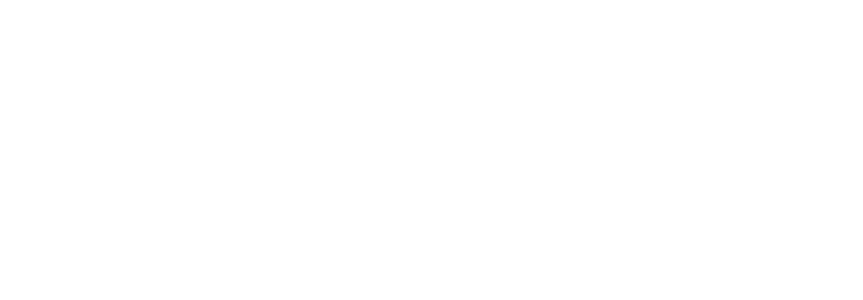
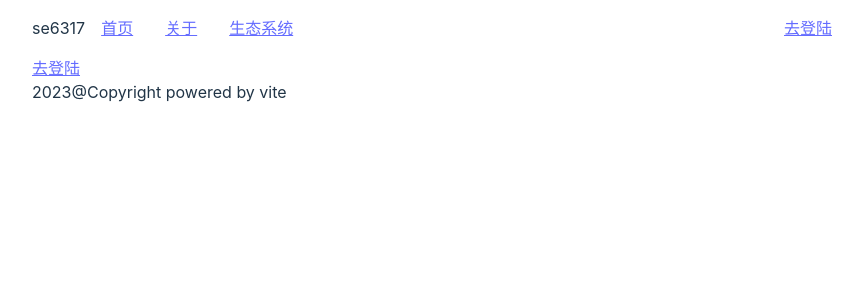
Before and after one commit to cherrieszzz/se6317, a React (Vite) app in the folder client/: page /me in a window 1280 px wide. Before the commit this address had no page. Shown: the top 300 px of the page, without its empty margins (208-1071 px from the left). Built offline with nearby package versions, Linux system fonts and the light colour scheme.

Commit message:
完成登录和登出

```diff
--- a/client/src/App.jsx
+++ b/client/src/App.jsx
@@ -1,16 +1,22 @@
-import { useState } from 'react'
-import reactLogo from './assets/react.svg'
-import viteLogo from '/vite.svg'
 import { BrowserRouter, Routes, Route } from 'react-router-dom'
-import Blogs from './components/pages/Blogs'
+import BlogsPage from './components/pages/BlogsPage';
+import BlogDetail from './components/pages/BlogDetail';
+import LoginPage from './components/pages/LoginPage';
+import AuthContextProvider from './contexts/authContextProvider';
+import ProfilePage from './components/pages/ProfilePage';
 
 function App() {
 
   return (
     <BrowserRouter>
-      <Routes>
-        <Route path='/' element={<Blogs/>}/>
-      </Routes>
+      <AuthContextProvider>
+        <Routes>
+          <Route path='/' element={<BlogsPage />} />
+          <Route path='/blogs/:id' element={<BlogDetail />} />
+          <Route path='/login' element={<LoginPage />} />
+          <Route path='/me' element={<ProfilePage />} />
+        </Routes>
+      </AuthContextProvider>
     </BrowserRouter>
   )
 }
--- a/client/src/components/layouts/Layout.jsx
+++ b/client/src/components/layouts/Layout.jsx
@@ -1,21 +1,30 @@
-import React, { Component } from 'react';
+import React, { Component, useContext } from 'react';
 import { Link } from 'react-router-dom';
+import { AuthContext } from '../../contexts/authContextProvider';
 
 const Layout = ({ children }) => {
+    const { loggedInUser } = useContext(AuthContext);
     return (
-        <>
-            <ul>
-                <li><Link to='/'>首页</Link></li>
-                <li><Link to='/'>关于</Link></li>
-                <li><Link to='/'>生态系统</Link></li>
-            </ul>
+        <div className='container'>
+            <header>
+                <ul>
+                    se6317
+                    <li><Link to='/'>首页</Link></li>
+                    <li><Link to='/'>关于</Link></li>
+                    <li><Link to='/'>生态系统</Link></li>
+                </ul>
+                <div>
+                    {loggedInUser ? <>欢迎！<Link to={'/me'}>{loggedInUser.username}</Link> </> : <> <Link to='/login'>去登陆</Link></>}
+                </div>
+            </header>
+
             <div>
                 {children}
             </div>
             <footer>
                 2023@Copyright powered by vite
             </footer>
-        </>
+        </div>
     )
 }
 
--- /dev/null
+++ b/client/src/components/pages/BlogDetail.jsx
@@ -0,0 +1,39 @@
+import React, { Component, useEffect, useState } from 'react';
+import { useParams } from 'react-router-dom';
+import instance from '../../services/axiosInit';
+import Layout from '../layouts/Layout';
+
+const BlogDetail = () => {
+    const { id: blogId } = useParams();
+    const [blog, setBlog] = useState(null);
+    const [user, setUser] = useState(null);
+
+    useEffect(() => {
+        function getData() {
+            instance.get(`/api/posts/${blogId}`)
+                .then((response) => {
+                    setBlog(response.data);
+                })
+                .catch(err => {
+                    console.log(err);
+                })
+        }
+        getData();
+    }, []);
+
+    if (!blog) {
+        return (
+            <Layout>loading...</Layout>
+        )
+    }
+
+    return (
+        <Layout>
+            <h2>{blog.title}</h2>
+            <p>作者ID：{blog.authorId} 类型:{blog.tags}</p>
+            <p> {blog.content}</p>
+        </Layout>
+    )
+}
+
+export default BlogDetail;
--- a/client/src/components/pages/Blogs.jsx
+++ b/client/src/components/pages/BlogsPage.jsx
@@ -3,7 +3,7 @@
 import instance from '../../services/axiosInit';
 import { Link } from 'react-router-dom';
 
-const Blogs = () => {
+const BlogsPage = () => {
     const [blogs, setBlogs] = useState([]);
 
     useEffect(() => {
@@ -22,9 +22,9 @@
 
     if(blogs.length == 0) {
         return (
-            <>
+            <Layout>
                 loading....
-            </>
+            </Layout>
         )
     }
 
@@ -33,7 +33,7 @@
             {
                 blogs.map((blog) => (
                     <div key={blog._id}>
-                        <Link to={''}> {blog.title} </Link>
+                        <Link to={'/blogs/'+ blog._id}> {blog.title} </Link>
                     </div>
                 ))
             }
@@ -41,4 +41,4 @@
     )
 }
 
-export default Blogs
+export default BlogsPage;
--- /dev/null
+++ b/client/src/components/pages/LoginPage.jsx
@@ -0,0 +1,39 @@
+import React, { useState, useEffect, useContext } from 'react';
+import { AuthContext } from '../../contexts/authContextProvider';
+import { Navigate, useNavigate } from 'react-router-dom';
+
+const LoginPage = () => {
+    const navigate = useNavigate();
+    const [username, setUsername] = useState(null);
+    const [password, setPassword] = useState(null);
+    const {login} = useContext(AuthContext);
+
+    function handleSubmit(e) {
+        e.preventDefault()
+        console.log("user: " + username + " password: " + password);
+        login(username, password);
+        navigate('/me');
+    }
+
+    function handleUsername(e) {
+        setUsername(e.target.value);
+        console.log(username);
+    }
+
+    function handlePassword(e) {
+        setPassword(e.target.value);
+        console.log(password);
+    }
+
+    return (
+        <form action="" onSubmit={(e) => handleSubmit(e)} className='container'>
+            <label htmlFor="">用户名</label>
+            <input type="text" name="" id="usernameInput" onChange={(e) => handleUsername(e)}/>
+            <label htmlFor="">密码</label>
+            <input type="password" name="" id="passwordInput" onChange={(e) => handlePassword(e)}/>
+            <button type="submit">登录</button>
+        </form>
+    )
+}
+
+export default LoginPage;
--- /dev/null
+++ b/client/src/components/pages/ProfilePage.jsx
@@ -0,0 +1,18 @@
+import React, { useState, useEffect, useContext } from 'react';
+import { AuthContext } from '../../contexts/authContextProvider';
+import Layout from '../layouts/Layout';
+import { Link } from 'react-router-dom';
+const ProfilePage = () => {
+    const {loggedInUser, logout} = useContext(AuthContext);
+    console.log(loggedInUser);
+
+
+    return (
+        <Layout>
+            {/* <p>{loggedInUser.username}</p> */}
+            {loggedInUser ? <>欢迎！{loggedInUser.username} <button onClick={logout}>登出</button></> : <> <Link to='/login'>去登陆</Link></>}
+        </Layout>
+    )
+}
+
+export default ProfilePage;
--- /dev/null
+++ b/client/src/contexts/authContextProvider.jsx
@@ -0,0 +1,43 @@
+import React, { createContext, useEffect, useState } from 'react';
+import instance from '../services/axiosInit';
+import { Navigate, useNavigate } from 'react-router-dom';
+export const AuthContext = createContext();
+
+function AuthContextProvider({ children }) {
+  const [loggedInUser, setLoggedInUser] = useState(null);
+  const navigate = useNavigate();
+
+  const login = (username, password) => {
+        const loginData = {
+            username : username,
+            password : password
+        }
+
+        instance.post('/auth/login', loginData).
+            then((response) => {
+                console.log(response.data);
+                sessionStorage.setItem('user', JSON.stringify(response.data) );
+                setLoggedInUser(JSON.parse( sessionStorage.getItem('user') ));
+                localStorage.setItem('authorization', response.data.token);
+            }).catch(err => console.log(err));
+
+  };
+
+  const logout = () => {
+    sessionStorage.removeItem('user');
+    localStorage.removeItem('authorization');
+    navigate('/');
+  }
+
+  useEffect(()=> {
+    setLoggedInUser(JSON.parse( sessionStorage.getItem('user') ));
+  },[loggedInUser]);
+
+  return (
+    <AuthContext.Provider value={{ loggedInUser, login, logout }}>
+      {children}
+    </AuthContext.Provider>
+  );
+}
+
+export default AuthContextProvider;
--- a/client/src/index.css
+++ b/client/src/index.css
@@ -17,7 +17,6 @@
 a {
   font-weight: 500;
   color: #646cff;
-  text-decoration: inherit;
 }
 a:hover {
   color: #535bf2;
@@ -34,24 +33,6 @@
   line-height: 1.1;
 }
 
-button {
-  border-radius: 8px;
-  border: 1px solid transparent;
-  padding: 0.6em 1.2em;
-  font-size: 1em;
-  font-weight: 500;
-  font-family: inherit;
-  background-color: #1a1a1a;
-  cursor: pointer;
-  transition: border-color 0.25s;
-}
-button:hover {
-  border-color: #646cff;
-}
-button:focus,
-button:focus-visible {
-  outline: 4px auto -webkit-focus-ring-color;
-}
 
 @media (prefers-color-scheme: light) {
   :root {
@@ -65,3 +46,26 @@
     background-color: #f9f9f9;
   }
 }
+
+ul {
+  display: flex;
+  margin-left: 0;
+  padding-left: 0;
+}
+
+li {
+  margin-left: 1rem;
+  margin-right: 1rem;
+  list-style: none;
+}
+
+.container {
+  max-width: 800px;
+  margin: 0 auto;
+}
+
+header {
+  display: flex;
+  justify-content: space-between;
+  align-items: center;
+}
```
Also changed, not shown: 2 other files (tests, documents, lock files or other folders).
